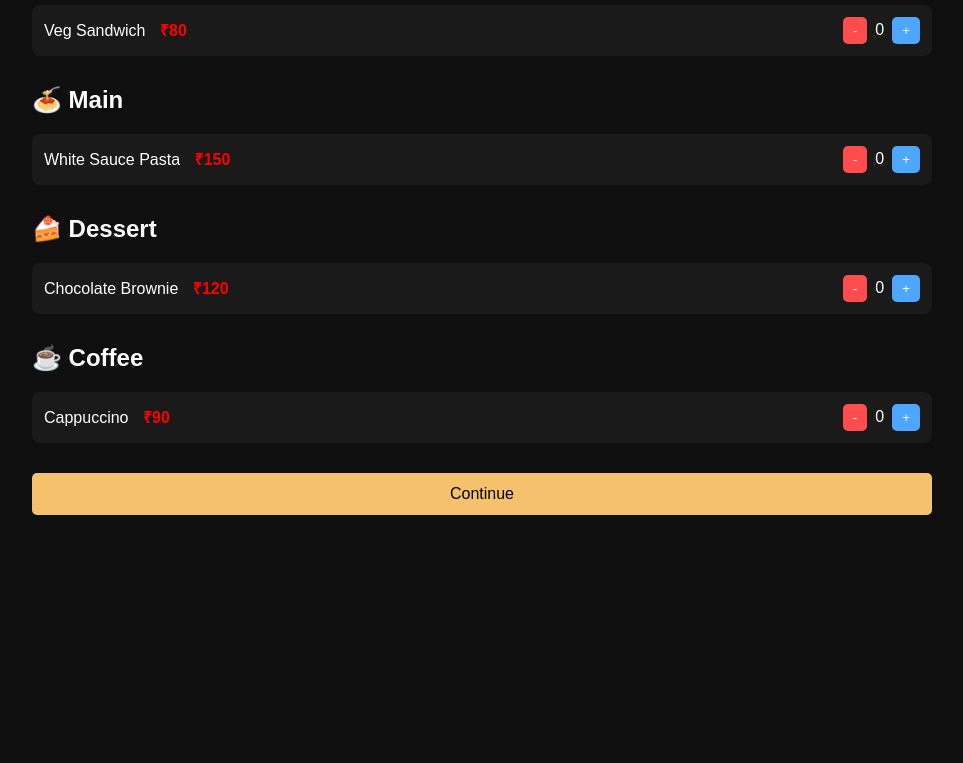
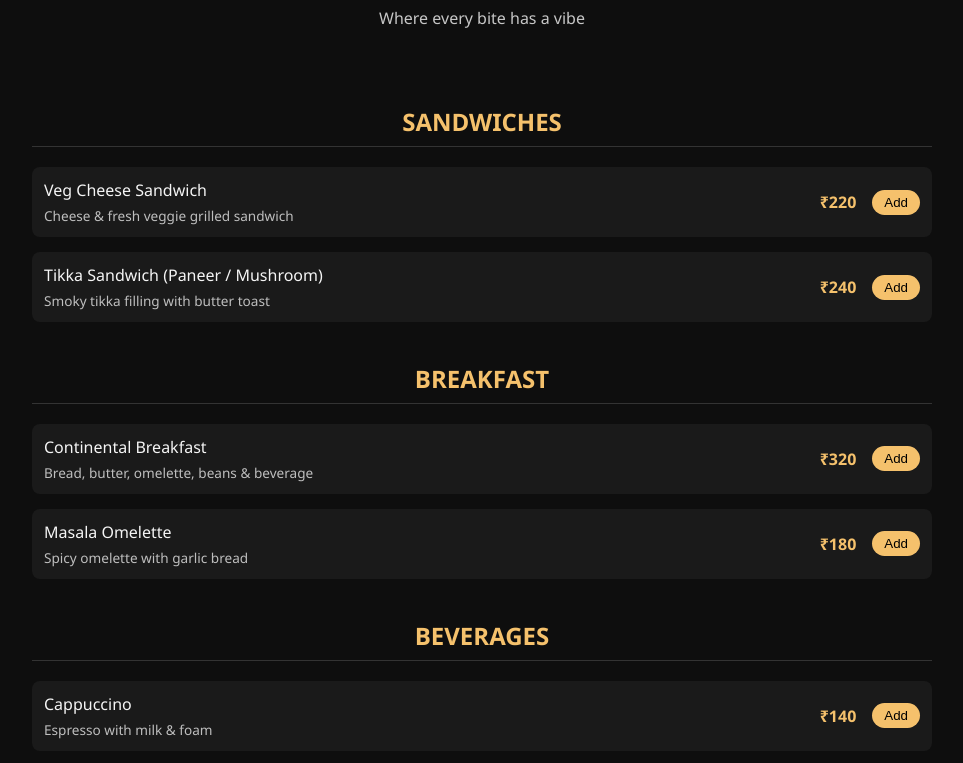
Before and after one commit to General-man/soundtrack-cafe-2, a plain HTML site: page index.html in a window 1280 px wide. Shown: the part 88-851 px from the top of the page, without its empty margins (158-1121 px from the left). Before the commit the page ends 800 px from the top, so only its background shows below. Drawn offline with Linux system fonts and the light colour scheme.

Commit message:
Update index 2.html

```diff
--- a/index.html
+++ b/index.html
@@ -2,187 +2,210 @@
 <html lang="en">
 <head>
 <meta charset="UTF-8">
-<title>Enlighten Cafe | Order</title>
 <meta name="viewport" content="width=device-width, initial-scale=1.0">
+<title>The Soundtrack Cafe | Menu</title>
 
 <style>
-body {
-  font-family: Arial, sans-serif;
-  background:#0f0f0f;
-  color:#fff;
-  margin:0;
-}
-h2 { margin-top:30px; }
+body{margin:0;font-family:'Segoe UI',sans-serif;background:#0e0e0e;color:#f5f5f5}
+h1,h2{text-align:center}
+.container{max-width:900px;margin:auto;padding:20px}
+header h1{color:#f5c16c;font-size:2.2rem}
+.section{margin-top:40px}
+.section h2{color:#f5c16c;border-bottom:1px solid #333;padding-bottom:8px}
+.item{background:#1a1a1a;border-radius:8px;padding:12px;margin:15px 0}
+.item-title{display:flex;justify-content:space-between;align-items:center}
+.left{max-width:65%}
+.price{color:#f5c16c;font-weight:bold;margin-right:10px}
+.desc{font-size:.85rem;opacity:.75;margin-top:5px}
+.action{display:flex;align-items:center;gap:6px}
+.add-btn,.qty-btn{background:#f5c16c;border:none;padding:5px 12px;border-radius:20px;cursor:pointer}
+.qty{min-width:20px;text-align:center}
 
-.container {
-  max-width:900px;
-  margin:auto;
-  padding:15px;
-}
+/* Continue bar */
+#continueBar{position:fixed;bottom:0;left:0;right:0;background:#111;padding:15px;display:none;justify-content:center}
+#continueBar button{background:#f5c16c;border:none;padding:12px 30px;border-radius:30px;font-size:1rem;cursor:pointer}
 
-.menu-item {
-  display:flex;
-  justify-content:space-between;
-  align-items:center;
-  background:#1a1a1a;
-  padding:12px;
-  border-radius:8px;
-  margin-bottom:10px;
-}
-
-.price {
-  color:red;
-  font-weight:bold;
-  margin-left:10px;
-}
-
-.qty-box {
-  display:flex;
-  align-items:center;
-  gap:8px;
-}
-
-button {
-  padding:6px 10px;
-  border:none;
-  border-radius:5px;
-  cursor:pointer;
-}
-
-.minus-btn { background:#ff4d4d; color:#fff; }
-.plus-btn { background:#4da6ff; color:#fff; }
-
-#continueBtn {
-  width:100%;
-  padding:12px;
-  background:#f5c16c;
-  font-size:16px;
-  margin-top:20px;
-}
-
-#orderSection {
-  margin-top:40px;
-  background:#1e1e1e;
-  padding:15px;
-  border-radius:10px;
-}
-
-input {
-  width:100%;
-  padding:10px;
-  margin:10px 0;
-}
-
-.hidden { display:none; }
+/* Cart */
+#cart{display:none;background:#111;padding:20px;border-radius:10px;margin-top:40px}
+.cart-item{display:flex;justify-content:space-between;margin:8px 0}
+input{width:100%;padding:10px;margin-top:10px;border-radius:6px;border:none}
+.place-btn{background:#f5c16c;border:none;padding:12px;width:100%;border-radius:25px;margin-top:15px;font-size:1rem;cursor:pointer}
 </style>
 </head>
 
 <body>
+
+<header>
+<h1>🎵 The Soundtrack Cafe</h1>
+<p style="text-align:center;opacity:.8">Where every bite has a vibe</p>
+</header>
+
 <div class="container">
 
-<h2>☕ Breakfast</h2>
-<div class="menu-item">
-  <div>Veg Sandwich <span class="price">₹80</span></div>
-  <div class="qty-box">
-    <button class="minus-btn" onclick="changeQty('sandwich',-1)">-</button>
-    <span id="sandwich">0</span>
-    <button class="plus-btn" onclick="changeQty('sandwich',1)">+</button>
+<!-- ================= SANDWICHES ================= -->
+<div class="section"><h2>SANDWICHES</h2>
+
+<div class="item" data-name="Veg Cheese Sandwich" data-price="220">
+  <div class="item-title">
+    <div class="left">Veg Cheese Sandwich<div class="desc">Cheese & fresh veggie grilled sandwich</div></div>
+    <div class="action"></div>
   </div>
 </div>
 
-<h2>🍝 Main</h2>
-<div class="menu-item">
-  <div>White Sauce Pasta <span class="price">₹150</span></div>
-  <div class="qty-box">
-    <button class="minus-btn" onclick="changeQty('pasta',-1)">-</button>
-    <span id="pasta">0</span>
-    <button class="plus-btn" onclick="changeQty('pasta',1)">+</button>
+<div class="item" data-name="Tikka Sandwich" data-price="240">
+  <div class="item-title">
+    <div class="left">Tikka Sandwich (Paneer / Mushroom)<div class="desc">Smoky tikka filling with butter toast</div></div>
+    <div class="action"></div>
+  </div>
+</div>
+</div>
+
+<!-- ================= BREAKFAST ================= -->
+<div class="section"><h2>BREAKFAST</h2>
+
+<div class="item" data-name="Continental Breakfast" data-price="320">
+  <div class="item-title">
+    <div class="left">Continental Breakfast<div class="desc">Bread, butter, omelette, beans & beverage</div></div>
+    <div class="action"></div>
   </div>
 </div>
 
-<h2>🍰 Dessert</h2>
-<div class="menu-item">
-  <div>Chocolate Brownie <span class="price">₹120</span></div>
-  <div class="qty-box">
-    <button class="minus-btn" onclick="changeQty('brownie',-1)">-</button>
-    <span id="brownie">0</span>
-    <button class="plus-btn" onclick="changeQty('brownie',1)">+</button>
+<div class="item" data-name="Masala Omelette" data-price="180">
+  <div class="item-title">
+    <div class="left">Masala Omelette<div class="desc">Spicy omelette with garlic bread</div></div>
+    <div class="action"></div>
+  </div>
+</div>
+</div>
+
+<!-- ================= BEVERAGES ================= -->
+<div class="section"><h2>BEVERAGES</h2>
+
+<div class="item" data-name="Cappuccino" data-price="140">
+  <div class="item-title">
+    <div class="left">Cappuccino<div class="desc">Espresso with milk & foam</div></div>
+    <div class="action"></div>
   </div>
 </div>
 
-<h2>☕ Coffee</h2>
-<div class="menu-item">
-  <div>Cappuccino <span class="price">₹90</span></div>
-  <div class="qty-box">
-    <button class="minus-btn" onclick="changeQty('coffee',-1)">-</button>
-    <span id="coffee">0</span>
-    <button class="plus-btn" onclick="changeQty('coffee',1)">+</button>
+<div class="item" data-name="Cafe Latte" data-price="150">
+  <div class="item-title">
+    <div class="left">Cafe Latte<div class="desc">Smooth creamy coffee</div></div>
+    <div class="action"></div>
+  </div>
+</div>
+</div>
+
+<!-- ================= DESSERT COFFEE ================= -->
+<div class="section"><h2>DESSERT COFFEE</h2>
+
+<div class="item" data-name="Cafe Mocha" data-price="160">
+  <div class="item-title">
+    <div class="left">Cafe Mocha<div class="desc">Chocolate blended coffee</div></div>
+    <div class="action"></div>
   </div>
 </div>
 
-<button id="continueBtn" onclick="showOrder()">Continue</button>
+<div class="item" data-name="Caramel Macchiato" data-price="160">
+  <div class="item-title">
+    <div class="left">Caramel Macchiato<div class="desc">Caramel layered coffee</div></div>
+    <div class="action"></div>
+  </div>
+</div>
+</div>
 
-<div id="orderSection" class="hidden">
-  <h2>Your Order</h2>
-  <div id="orderList"></div>
-  <h3 id="total"></h3>
-  <input type="number" id="tableNo" placeholder="Table Number">
-  <button style="background:#25d366;color:#000;padding:12px;width:100%;border-radius:6px;"
-          onclick="placeOrder()">Place Order on WhatsApp</button>
+<!-- ================= CART ================= -->
+<div id="cart">
+<h2>Your Order</h2>
+<div id="cartItems"></div>
+<h3 id="total"></h3>
+<input id="tableNo" placeholder="Enter Table Number">
+<button class="place-btn" onclick="placeOrder()">Place Order on WhatsApp</button>
 </div>
 
 </div>
 
+<div id="continueBar">
+<button onclick="openCart()">Continue</button>
+</div>
+
 <script>
-const prices = {
- sandwich:80,
- pasta:150,
- brownie:120,
- coffee:90
-};
+let cart = {};
 
-function changeQty(id,val){
- let el=document.getElementById(id);
- let q=parseInt(el.innerText)+val;
- if(q<0) q=0;
- el.innerText=q;
+document.querySelectorAll(".item").forEach(item=>{
+  const price=item.dataset.price;
+  item.querySelector(".action").innerHTML=
+   `<span class="price">₹${price}</span>
+    <button class="add-btn" onclick="addItem(this)">Add</button>`;
+});
+
+function addItem(btn){
+  const item=btn.closest(".item");
+  const name=item.dataset.name;
+  const price=+item.dataset.price;
+
+  if(!cart[name]) cart[name]={price,qty:0};
+  cart[name].qty++;
+
+  updateMenu(item,name);
+  document.getElementById("continueBar").style.display="flex";
 }
 
-function showOrder(){
- let list="";
- let total=0;
+function updateQty(name,change){
+  cart[name].qty+=change;
+  if(cart[name].qty<=0) delete cart[name];
+  document.querySelectorAll(".item").forEach(i=>{
+    if(i.dataset.name===name) updateMenu(i,name);
+  });
+  renderCart();
+}
 
- for(let item in prices){
-   let qty=parseInt(document.getElementById(item).innerText);
-   if(qty>0){
-     let cost=qty*prices[item];
-     list+=`${item} x ${qty} = ₹${cost}<br>`;
-     total+=cost;
-   }
- }
+function updateMenu(item,name){
+  const price=item.dataset.price;
+  const qty=cart[name]?cart[name].qty:0;
+  const action=item.querySelector(".action");
 
- if(list===""){ alert("Add items first"); return; }
+  if(qty===0){
+    action.innerHTML=`<span class="price">₹${price}</span>
+    <button class="add-btn" onclick="addItem(this)">Add</button>`;
+  }else{
+    action.innerHTML=`<span class="price">₹${price}</span>
+    <button class="qty-btn" onclick="updateQty('${name}',-1)">-</button>
+    <span class="qty">${qty}</span>
+    <button class="qty-btn" onclick="updateQty('${name}',1)">+</button>`;
+  }
+}
 
- document.getElementById("orderList").innerHTML=list;
- document.getElementById("total").innerText="Total: ₹"+total;
- document.getElementById("orderSection").classList.remove("hidden");
+function openCart(){
+  document.getElementById("cart").style.display="block";
+  document.getElementById("continueBar").style.display="none";
+  renderCart();
+  cart.scrollIntoView({behavior:"smooth"});
+}
 
- /* ✅ FINAL AUTO SCROLL FIX */
- setTimeout(() => {
-   document.getElementById("orderSection")
-     .scrollIntoView({ behavior: "smooth" });
- }, 100);
+function renderCart(){
+  let html="",total=0;
+  for(let i in cart){
+    let sub=cart[i].price*cart[i].qty;
+    total+=sub;
+    html+=`<div class="cart-item"><span>${i} x ${cart[i].qty}</span><span>₹${sub}</span></div>`;
+  }
+  document.getElementById("cartItems").innerHTML=html;
+  document.getElementById("total").innerText="Total: ₹"+total;
 }
 
 function placeOrder(){
- let table=document.getElementById("tableNo").value;
- if(!table){ alert("Enter table number"); return; }
-
- let msg=`Table ${table}%0A`;
- msg+=document.getElementById("orderList").innerText.replace(/\n/g,"%0A");
- msg+=`%0ATotal: ₹${document.getElementById("total").innerText.split("₹")[1]}`;
-
- window.open(`https://wa.me/919370569122?text=${msg}`);
+  let table=tableNo.value;
+  if(!table){alert("Enter table number");return;}
+  let msg=`*New Order*%0ATable No: ${table}%0A%0A`;
+  let total=0;
+  for(let i in cart){
+    let sub=cart[i].price*cart[i].qty;
+    msg+=`${i} x ${cart[i].qty} - ₹${sub}%0A`;
+    total+=sub;
+  }
+  msg+=`%0A*Total: ₹${total}*`;
+  window.open(`https://wa.me/91XXXXXXXXXX?text=${msg}`,"_blank");
 }
 </script>
 
```
